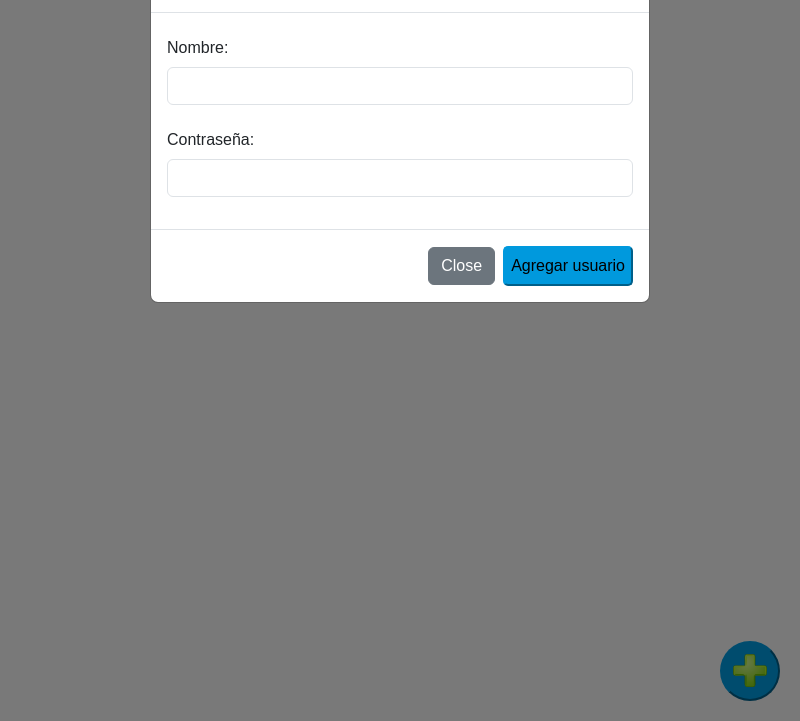
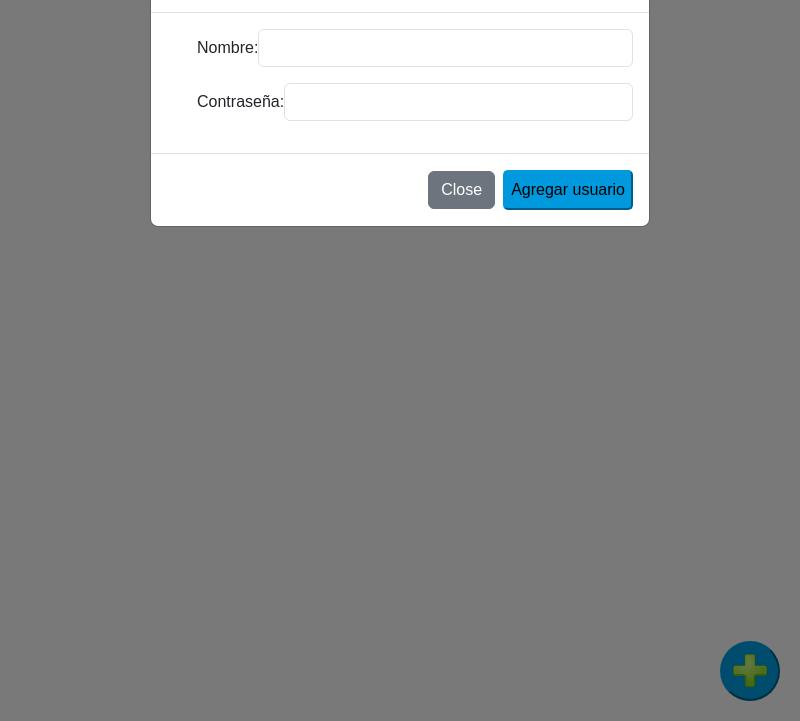
Before and after one commit to ThankedDeer/punto_de_venta_laTiendita, an Electron app: page pages/usuarios.html in a window 800 px wide. Both pictures are taken after a click on the button 750 px from the left and 750 px from the top of the page. Shown: the part 79-800 px from the top of the page. Drawn offline with nearby package versions, Linux system fonts and the light colour scheme; no server answers.

```diff
--- a/css/usuarios.css
+++ b/css/usuarios.css
@@ -35,11 +35,18 @@
 .card p {
     margin-bottom: 20px;
 }
+.mb-3{
+  display: flex;
+  margin-left: 30px;
 
+}
 #checkbox{
   display: flex;
-  margin: 50px;
+  margin-left:10px;
+
+
 }
+
 
   .btn-primary{
     background-image: url('../imagenes/agregar.png');
```
